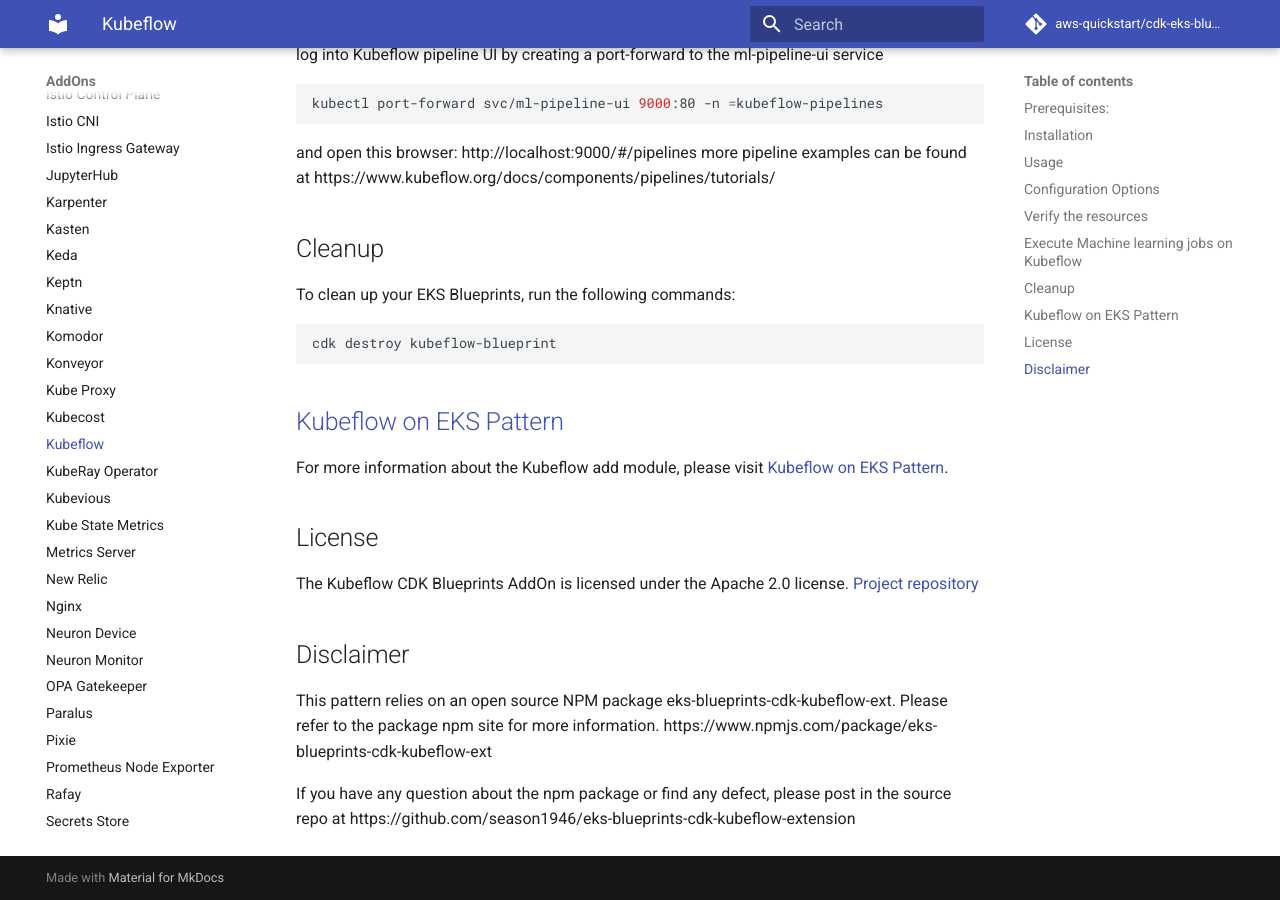
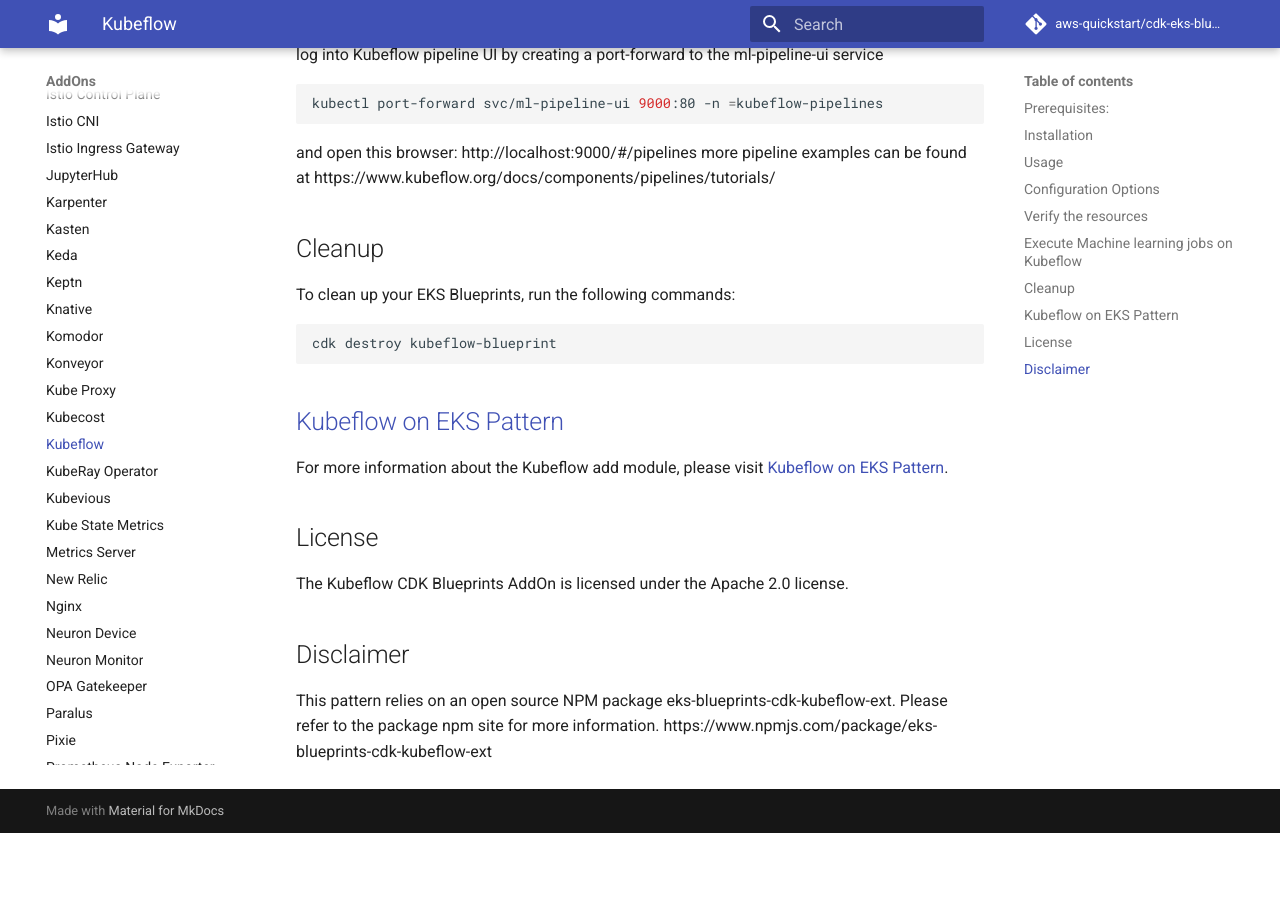
Before and after one commit to aws-quickstart/cdk-eks-blueprints, an MkDocs documentation site: the page built from docs/addons/kubeflow.md, in a window 1280 px wide and 900 px high, scrolled down 1760 px. Built offline with MkDocs 1.6.1 and Material for MkDocs 9.7.7, drawn with Linux system fonts in a browser that asks for light colours; comment, search, counter and statistics services are not loaded; after the commit the page ends 2593 px from its top, so only the background shows below that.

```diff
--- a/docs/addons/kubeflow.md
+++ b/docs/addons/kubeflow.md
@@ -88,11 +88,8 @@
 
 ## License
 
-The Kubeflow CDK Blueprints AddOn is licensed under the Apache 2.0 license. [Project repository](https://github.com/season1946/eks-blueprints-cdk-kubeflow-extension/blob/main/LICENSE)
+The Kubeflow CDK Blueprints AddOn is licensed under the Apache 2.0 license.
 
 ## Disclaimer
 This pattern relies on an open source NPM package eks-blueprints-cdk-kubeflow-ext. Please refer to the package npm site for more information.
 https://www.npmjs.com/package/eks-blueprints-cdk-kubeflow-ext
-
-If you have any question about the npm package or find any defect, please post in the source repo at
-https://github.com/season1946/eks-blueprints-cdk-kubeflow-extension
```
Also changed, not shown: docs/addons/index.md (+2 -2 lines), docs/getting-started.md (+30 -1 lines), 1 other file.
